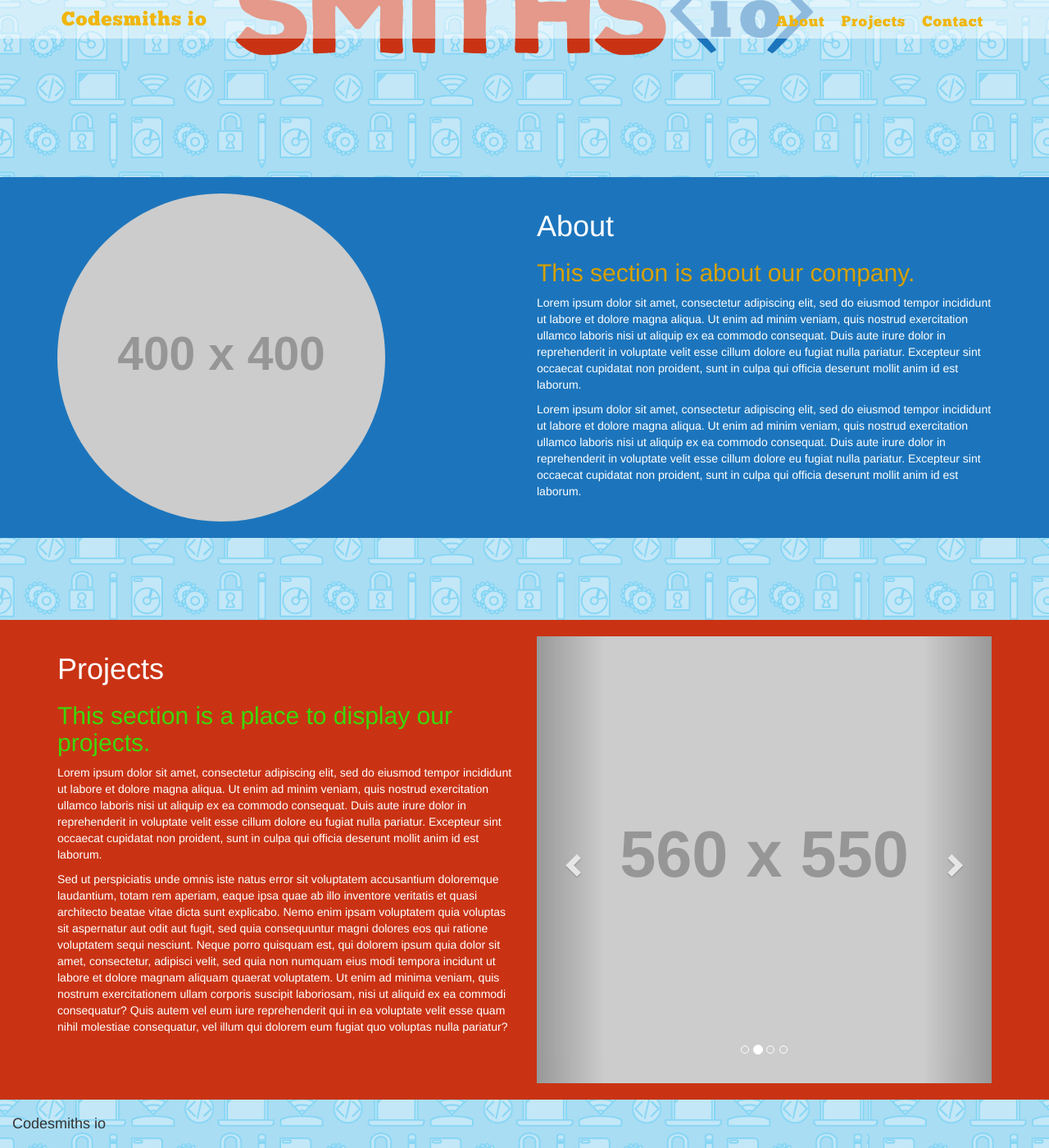
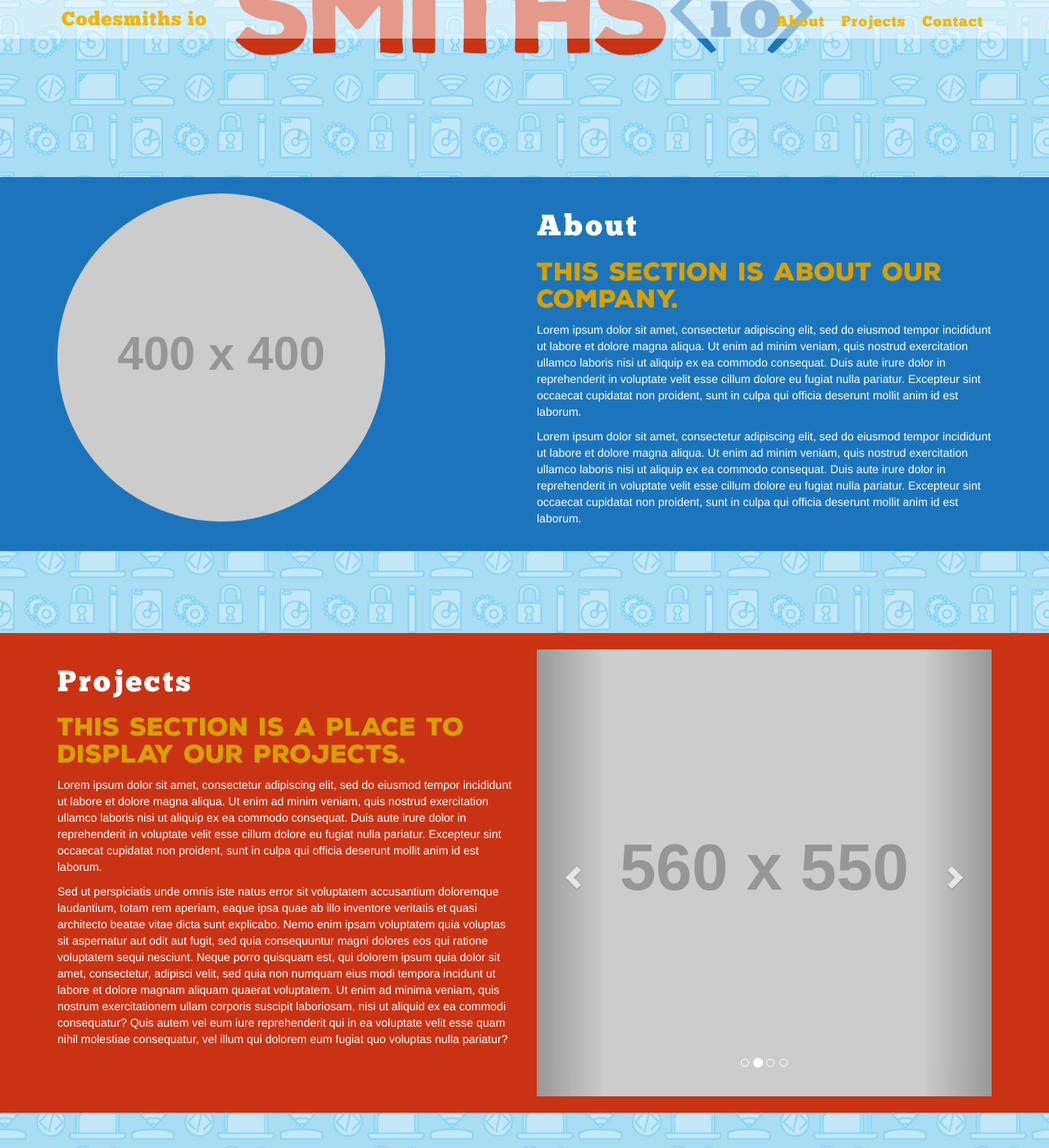
Before and after one commit to codesmiths-io/codesmiths-io.github.io, a Jekyll site: the page built from index.html, in a window 1280 px wide and 1400 px high, scrolled down 389 px. Shown: the whole window at 82% size. Built offline with Jekyll 4.4.1, drawn with Linux system fonts in a browser that asks for light colours; some of the changed text lies outside the part shown.

Commit message:
font adds, section stlying, footer styling

```diff
--- a/_includes/footer.html
+++ b/_includes/footer.html
@@ -1,5 +1,21 @@
 <div class="container" id="animate-area">
+    <div class="footer">
+      <div class="row">
+        <div class="col-lg-12 text-center">
+              <ul>
+                <li><a href="/">Codesmiths IO</a></li>
+                <li><a href="mailto:info@codesmiths.com">info@codesmiths.com</a></li>
+                <li><a href="tel:555-555-5555">555 555 5555</a></li>
+                <li><a href="https://www.google.com/maps/place/Temecula,+CA/@33.5013512,-117.1922846,12z/data=!3m1!4b1!4m5!3m4!1s0x80db6252f51abe23:0x68bc0e88a03806a8!8m2!3d33.4936391!4d-117.1483648" target="_blank">Temecula, CA</a></li>
+              </ul>
+        </div>
+      </div>
+    </div>
+  </div>
 
+
+
+<!--
 <h2 class="footer-heading">{{ site.title }}</h2>
 
 <div class="footer-col-wrapper">
@@ -48,4 +64,4 @@
   </div>
 </div>
 
-  </div>
+-->
--- a/_sass/custom.scss
+++ b/_sass/custom.scss
@@ -89,10 +89,13 @@
 }
 
 .section1 h1 {
+  font-family: 'chunk';
+  letter-spacing: 3px;
   color: #fff;
 }
 
 .section1 h2  {
+  font-family: 'nexa';
   color: #d6a000;
 }
 
@@ -106,13 +109,44 @@
 }
 
 .section2 h1 {
+  font-family: 'chunk';
+  letter-spacing: 3px;
   color: #fff;
 }
 
-.section2 h2 {
-  color: #3ed60a;
+.section2 h2  {
+  font-family: 'nexa';
+  color: #d6a000;
 }
 
 .section2 p {
   color: #fff;
 }
+
+.footer {
+  background: rgba(62, 214, 10, .8);
+  margin: 0 -15px;
+  padding: 0 15px;
+}
+
+.footer ul {
+  padding-top: 20px;
+  padding-bottom: 10px;
+}
+
+.footer ul li {
+  display: inline;
+  padding: 20px 40px;
+}
+
+.footer a {
+  font-family: 'chunk';
+  letter-spacing: 2px;
+  color: #fff;
+  font-size: 1.7em;
+}
+
+.footer a:hover {
+  text-decoration: none;
+  color: #800ad6;
+}
--- a/_sass/fonts.scss
+++ b/_sass/fonts.scss
@@ -5,3 +5,16 @@
     font-weight: normal;
     font-style: normal;
 }
+
+@font-face {
+    font-family: 'nexa';
+    src: url('/fonts/NexaRustSans-Black-Free-webfont.eot');
+    src: url('/fonts/NexaRustSans-Black-Free-webfont.eot?#iefix') format('embedded-opentype'),
+         url('/fonts/NexaRustSans-Black-Free-webfont.woff2') format('woff2'),
+         url('/fonts/NexaRustSans-Black-Free-webfont.woff') format('woff'),
+         url('/fonts/NexaRustSans-Black-Free-webfont.ttf') format('truetype'),
+         url('/fonts/NexaRustSans-Black-Free-webfont.svg#nexa_rust_sansblack') format('svg');
+    font-weight: normal;
+    font-style: normal;
+
+}
--- a/index.html
+++ b/index.html
@@ -89,6 +89,8 @@
   </div>
 </div>
 
+<div class="section-break" id="animate-area"></div>
+
 <!-- Leaving orginial theme homepage
 <h1 class="page-heading">Posts</h1>
 
```
Also changed, not shown: fonts/NexaRustSans-Black-Free-webfont.ttf (added), fonts/NexaRustSans-Black-Free-webfont.woff (added), fonts/NexaRustSans-Black-Free-webfont.woff2 (added), 3 other files. Lines whose indentation alone changed are shown as unchanged.
